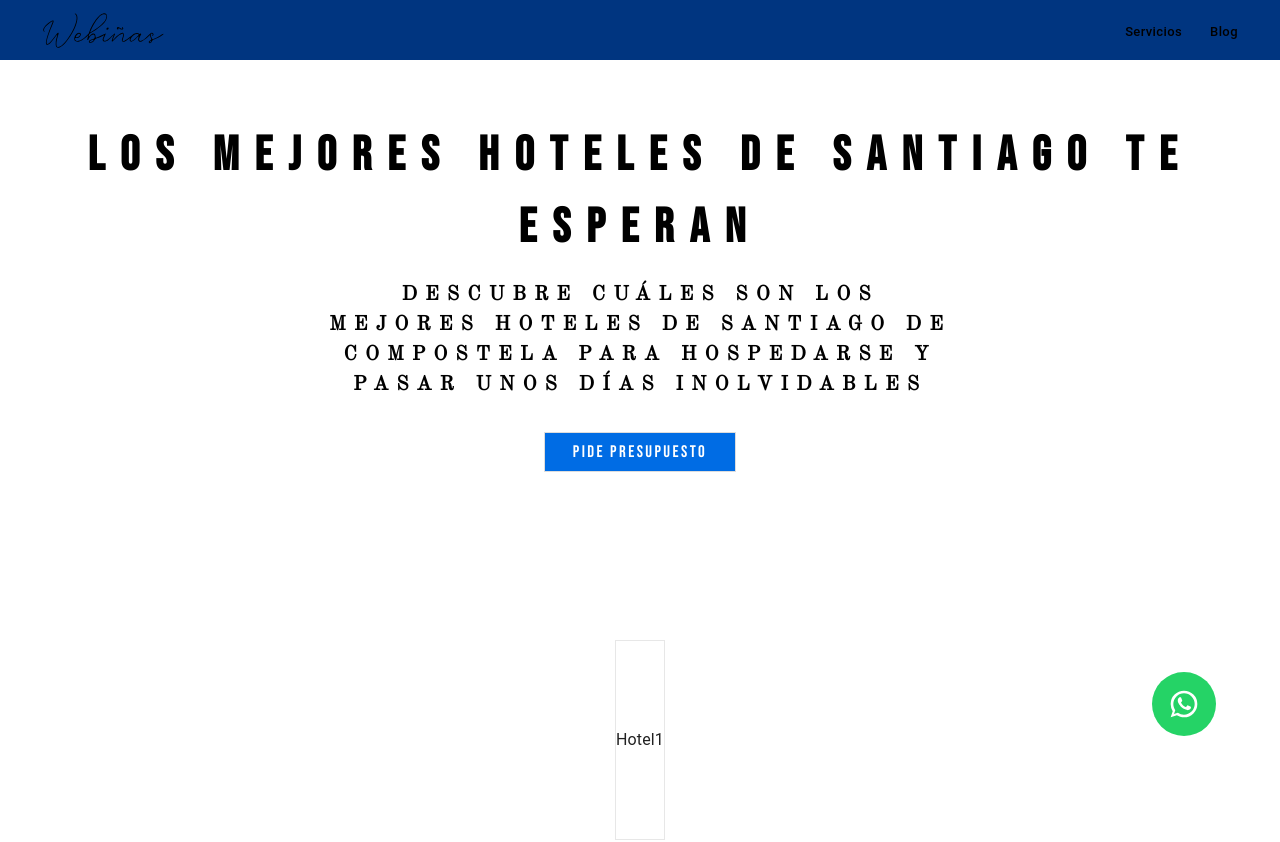
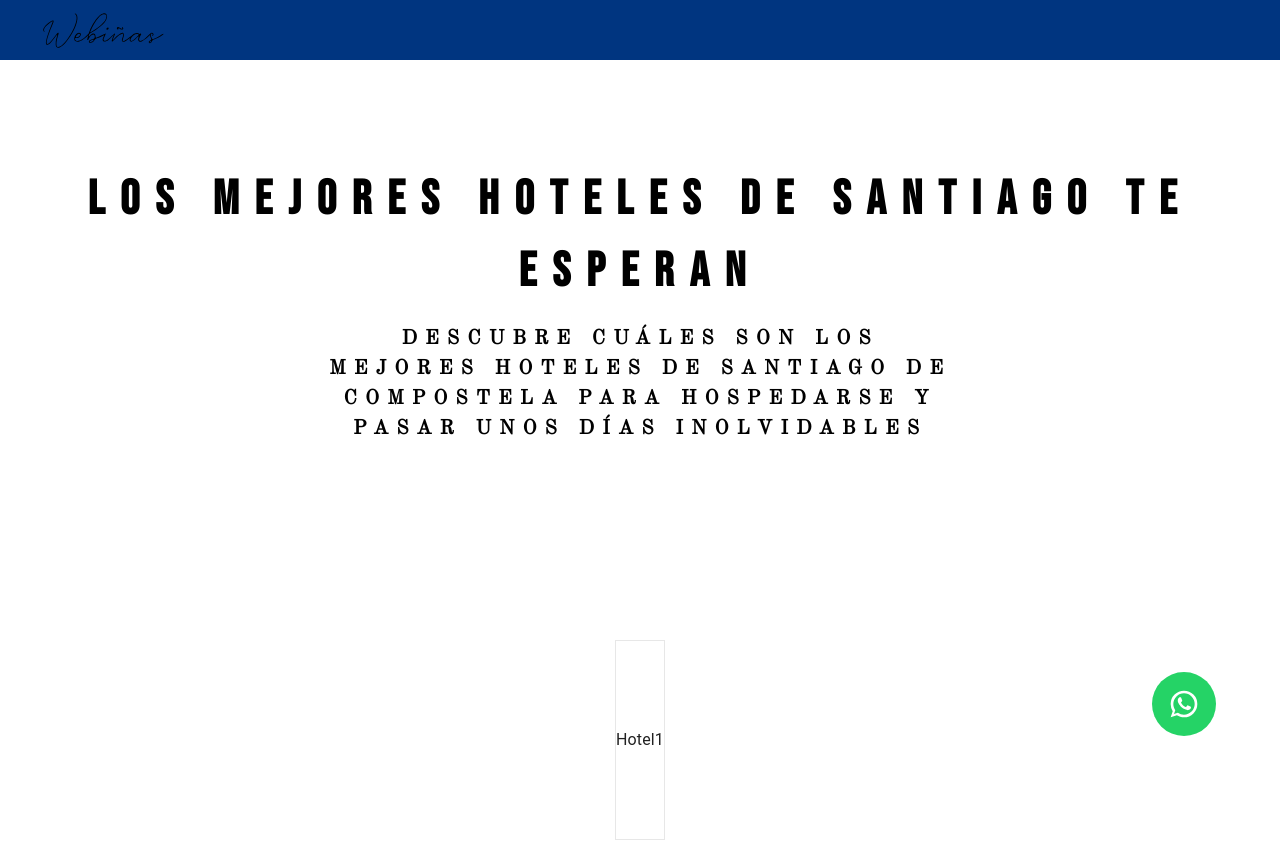
Before and after one commit to alejandrotrigo/mejores-hoteles-santiago, a Next.js app: page / in a window 1280 px wide. Shown: the top 842 px of the page. Built offline with nearby package versions, Linux system fonts and the light colour scheme.

Commit message:
removed unused button

```diff
--- a/components/layouts/NavbarItems.ts
+++ b/components/layouts/NavbarItems.ts
@@ -22,12 +22,5 @@ export const MenuLayoutItems = [
 ];
 
 export const MainLayoutItems = [
-	{
-		href: '/services',
-		name: 'Servicios'
-	},
-	{
-		href: '/blog',
-		name: 'Blog'
-	}
+
 ]
--- a/pages/index.tsx
+++ b/pages/index.tsx
@@ -12,21 +12,9 @@ const Home : NextPage = ( ) => {
   const router = useRouter();
   const service = router.query.title;
 
-  const handleClick = () => {
-    const element = document.getElementById('contact');
-    if (element) {
-      // 👇 Will scroll smoothly to the top of the next section
-      element.scrollIntoView({ behavior: 'smooth' });
-    }
-  }
-
-  useEffect(() => {
-    if (router.query.goto === 'contacto') handleClick();
-  }, []);
-
   return (
    <MainLayout title={'Webiñas - webs con cariño | Diseños responsive y SEO friendly'} pageDescription={'Webs accesibles, originales y de calidad, SEO, SEM, Redes sociales, RRSS, diseños responsive, '} imageFullUrl="webinas.png">
-      <MainTitle title="Los mejores hoteles de Santiago te esperan" subtitle="Descubre cuáles son los mejores hoteles de Santiago de Compostela para hospedarse y pasar unos días inolvidables" button handleClick={handleClick} />
+      <MainTitle title="Los mejores hoteles de Santiago te esperan" subtitle="Descubre cuáles son los mejores hoteles de Santiago de Compostela para hospedarse y pasar unos días inolvidables" />
       <HotelList />
       <Where id='contact' service={service as string}/>
    </MainLayout>
```
